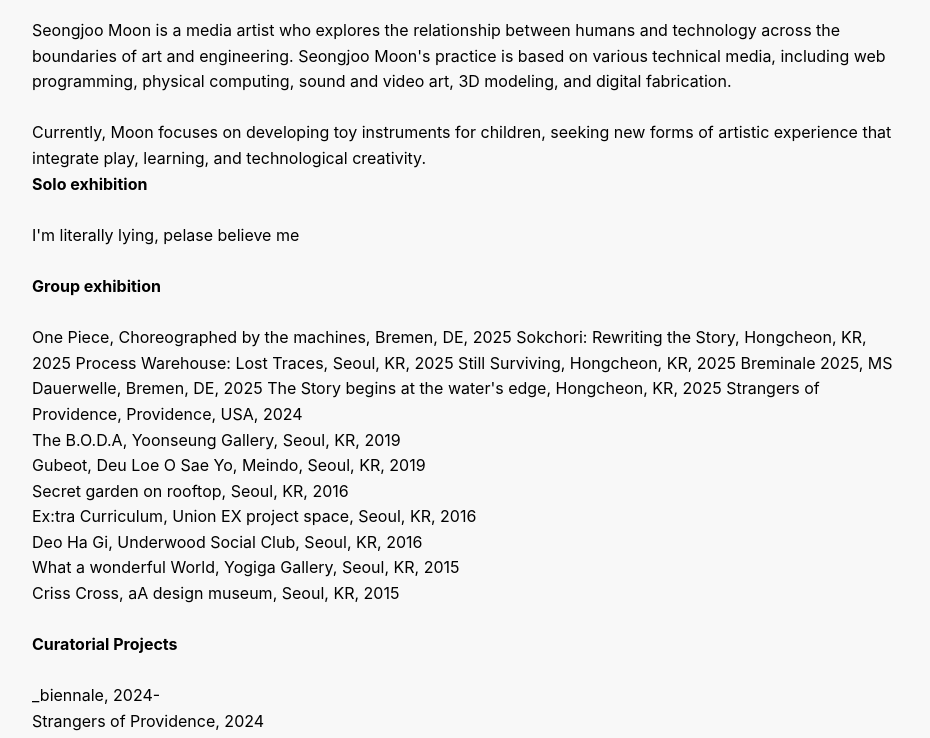
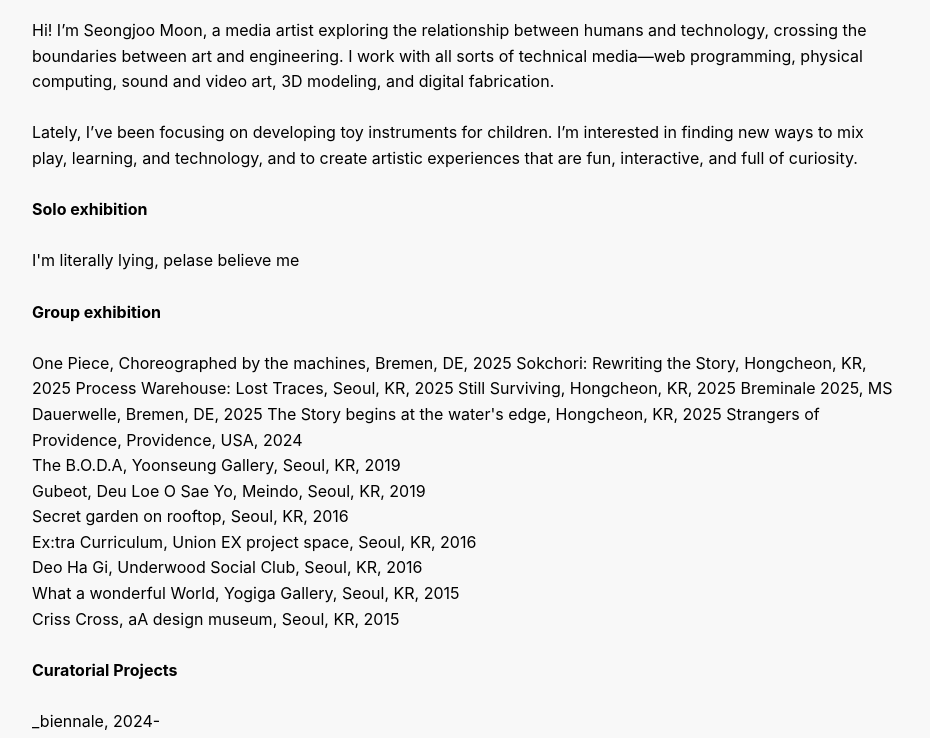
Before and after one commit to Yellow-Moonlight/Portfolio, a plain HTML site: page pages/about.html in a window 1280 px wide. Shown: the part 62-800 px from the top of the page, without its empty margins (174-1104 px from the left). Drawn offline with Linux system fonts and the light colour scheme.

Commit message:
Update about.html

```diff
--- a/pages/about.html
+++ b/pages/about.html
@@ -27,16 +27,13 @@
         <div class="about-content">
             <div class="about-section">
                 <p>
-                    Seongjoo Moon is a media artist who explores the relationship between humans and technology across
-                    the
-                    boundaries of art and engineering. Seongjoo Moon's practice is based on various technical media, including web
-                    programming, physical computing, sound and video art, 3D modeling, and digital fabrication.
-                    <br>
-                    <br>
-                    Currently, Moon focuses on developing toy instruments for children, seeking new forms of artistic
-                    experience
-                    that integrate play, learning, and technological creativity.
+                    Hi! I’m Seongjoo Moon, a media artist exploring the relationship between humans and technology, crossing the boundaries between art and engineering. I work with all sorts of technical media—web programming, physical computing, sound and video art, 3D modeling, and digital fabrication.
+<br>
+<br>
+Lately, I’ve been focusing on developing toy instruments for children. I’m interested in finding new ways to mix play, learning, and technology, and to create artistic experiences that are fun, interactive, and full of curiosity.
                 </p>
+                <br>
+
 
                 <b>Solo exhibition</b>
                 <br>
```
